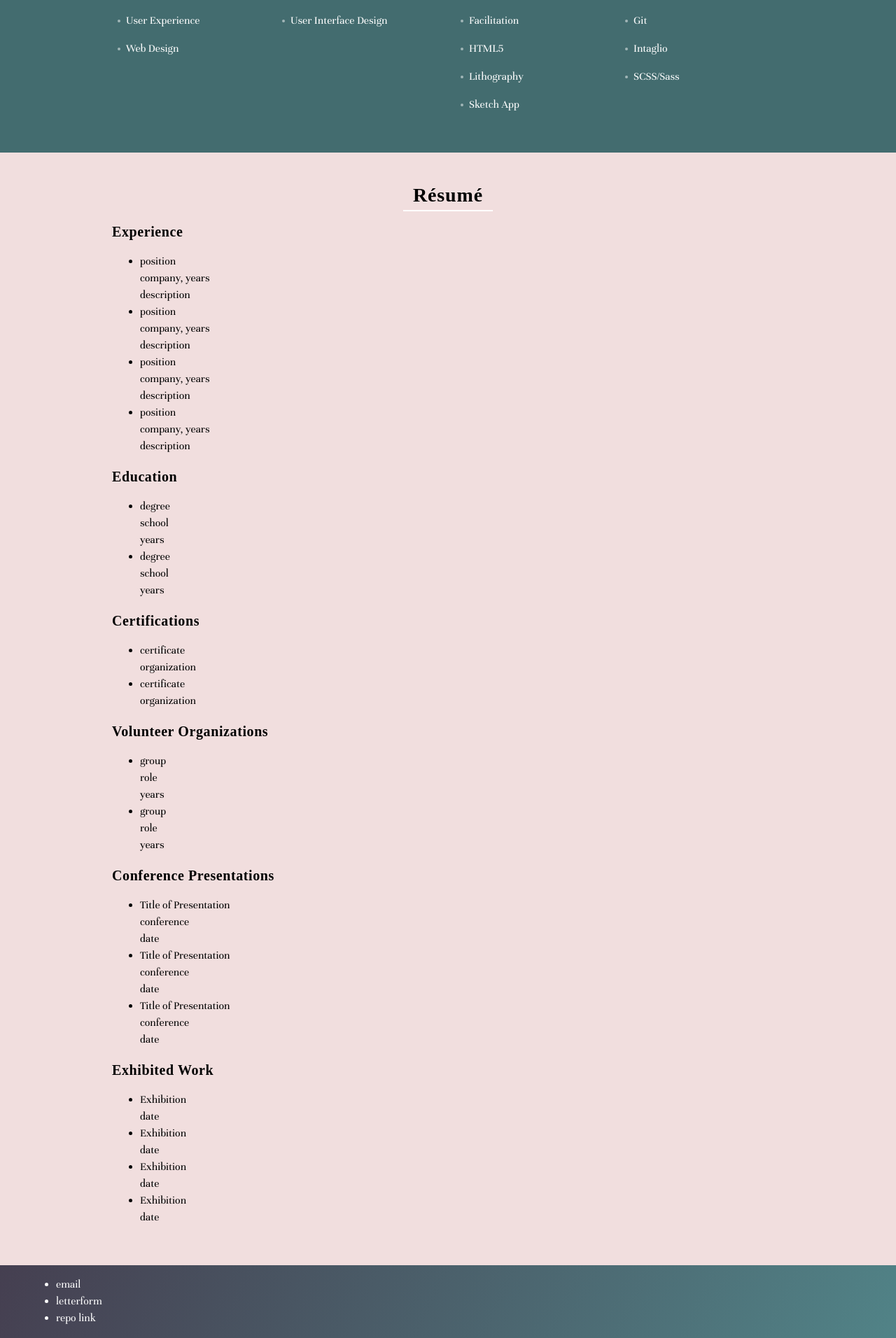
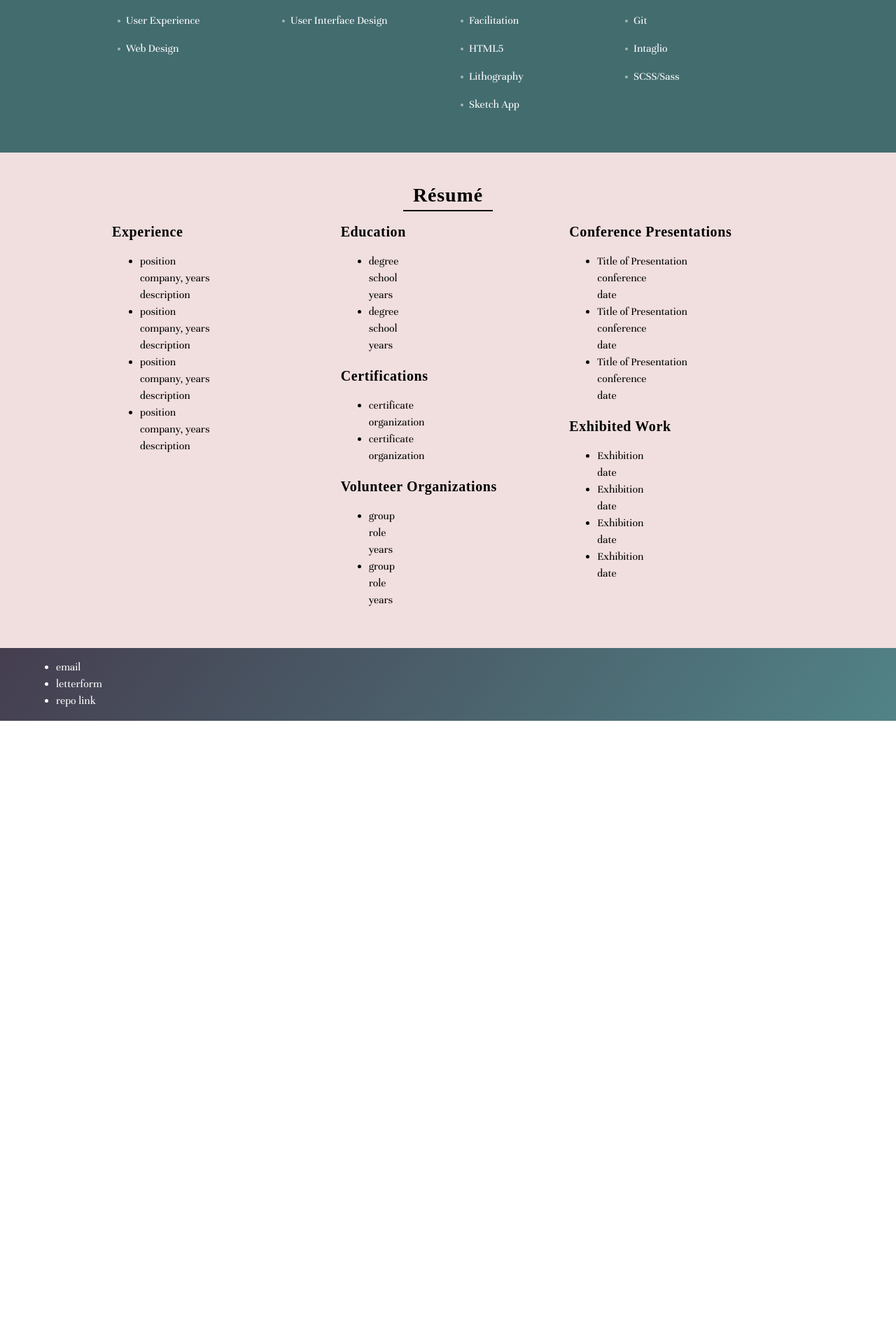
Before and after one commit to asmithorn/asmithorn.github.io, a Jekyll site: the page built from about/index.html, in a window 1280 px wide. Shown: the part 756-2668 px from the top of the page at 70% size. Built offline with Jekyll 4.4.1, drawn with Linux system fonts in a browser that asks for light colours; some web fonts are replaced; after the commit the page ends 1786 px from its top, so only the background shows below that.

Commit message:
about resume2

```diff
--- a/about/index.html
+++ b/about/index.html
@@ -65,7 +65,11 @@
 
 <div class="o-row u-bg--pink u-color--black">
   <section class="o-row--1200 o-row--v-padding u-padding--w-20-120">
-    <header><h2 class="u-row-header">R&eacute;sum&eacute;</h2></header>
+    <header><h2 class="u-row-header u-row-header--black">R&eacute;sum&eacute;</h2></header>
+
+    <div class="o-three-col">
+
+      <div>
         <h3>Experience</h3>
           <ul>
             <li>
@@ -89,6 +93,9 @@
               description
             </li>
           </ul>
+      </div>
+
+      <div>
         <h3>Education</h3>
           <ul>
               <li>
@@ -126,6 +133,9 @@
                 years
               </li>
           </ul>
+      </div>
+
+      <div>
         <h3>Conference Presentations</h3>
           <ul>
               <li>
@@ -163,5 +173,9 @@
                 date
               </li>
           </ul>
+      </div>
+
+    </div>
+
   </section>
 </div>
--- a/css/style.scss
+++ b/css/style.scss
@@ -259,6 +259,7 @@
   width: max-content; //Firefox fix
   width: fit-content; //will need to check this on IE and Edge
 }
+.u-row-header--black {border-bottom-color: black;}
 .u-text--center {text-align: center;}
 .u-text--large {font-size: 2em;}
 
@@ -304,6 +305,15 @@
 
 @media only screen and (min-width: 768px) {
 
+  .o-three-col {
+    display: -ms-grid;//?
+    display: grid;
+    -ms-grid-columns: 1fr 1fr 1fr;//?
+    grid-template-columns: repeat(3, 1fr);
+    -ms-grid-colum-gap: 1.25rem;//?
+    grid-column-gap: 1.25rem;
+  }
+
   .c-site-nav {flex-basis: 50%;}
 
 }
```
Lines whose indentation alone changed are shown as unchanged.
